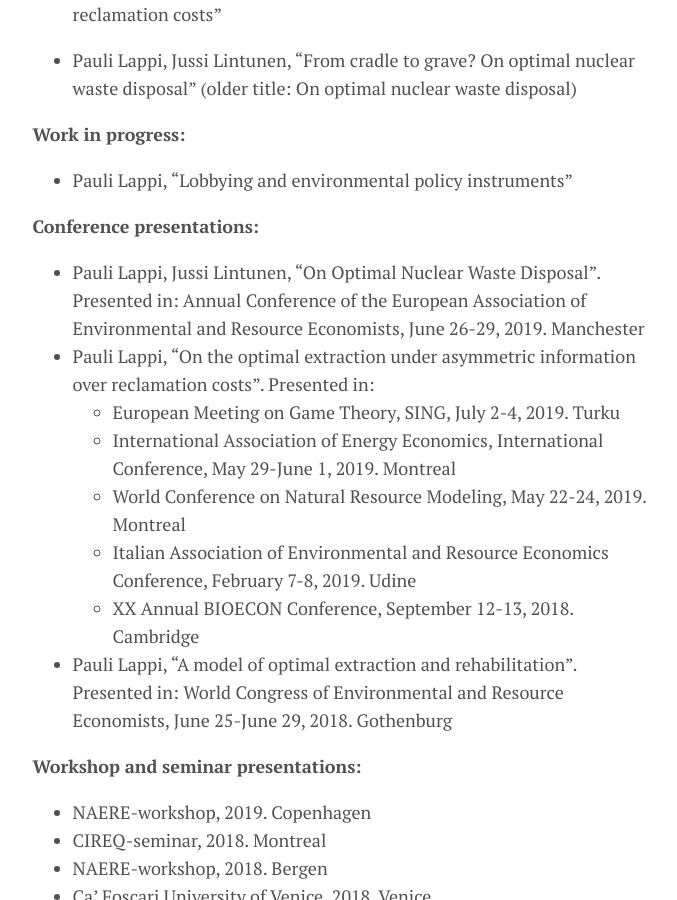
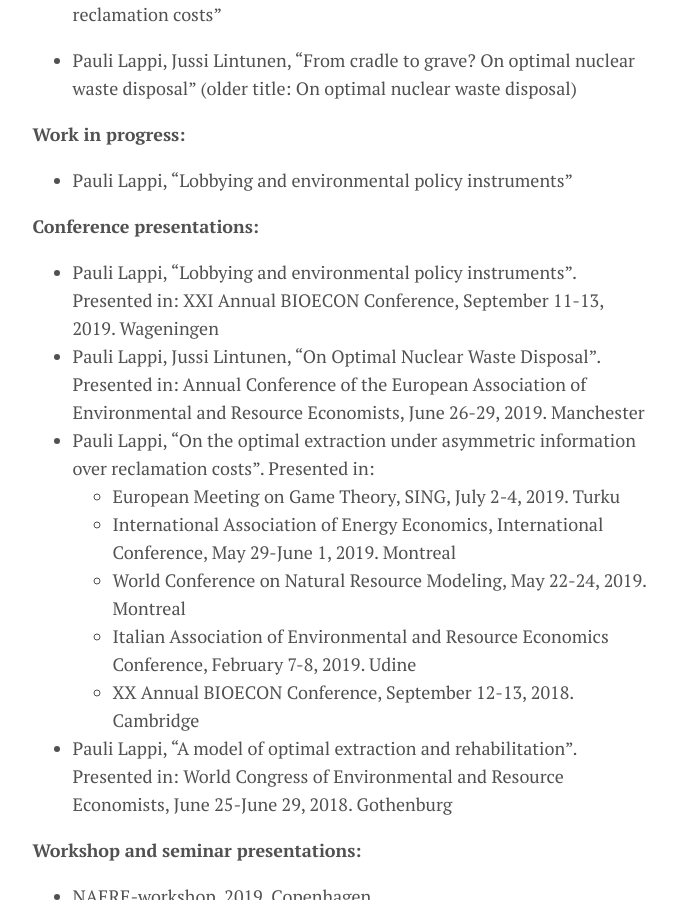
Before and after one commit to plappi/Milo, a Jekyll site: the page built from menu/research.md, in a window 1280 px wide and 900 px high, scrolled down 562 px. Shown: the whole window, without its empty margins (300-977 px from the left). Built offline with Jekyll 4.4.1, drawn with Linux system fonts in a browser that asks for light colours; nearby versions of some CDN libraries.

Commit message:
Update research.md
BIOECON2019

```diff
--- a/menu/research.md
+++ b/menu/research.md
@@ -23,6 +23,7 @@ title: Research
 
 **Conference presentations:**
 
+* Pauli Lappi, "Lobbying and environmental policy instruments". Presented in: XXI Annual BIOECON Conference, September 11-13, 2019. Wageningen
 * Pauli Lappi, Jussi Lintunen, "On Optimal Nuclear Waste Disposal". Presented in: Annual Conference of the European Association of Environmental and Resource Economists, June 26-29, 2019. Manchester
 *  Pauli Lappi, "On the optimal extraction under asymmetric information over reclamation costs". Presented in:
 	*  European Meeting on Game Theory, SING, July 2-4, 2019. Turku
```
